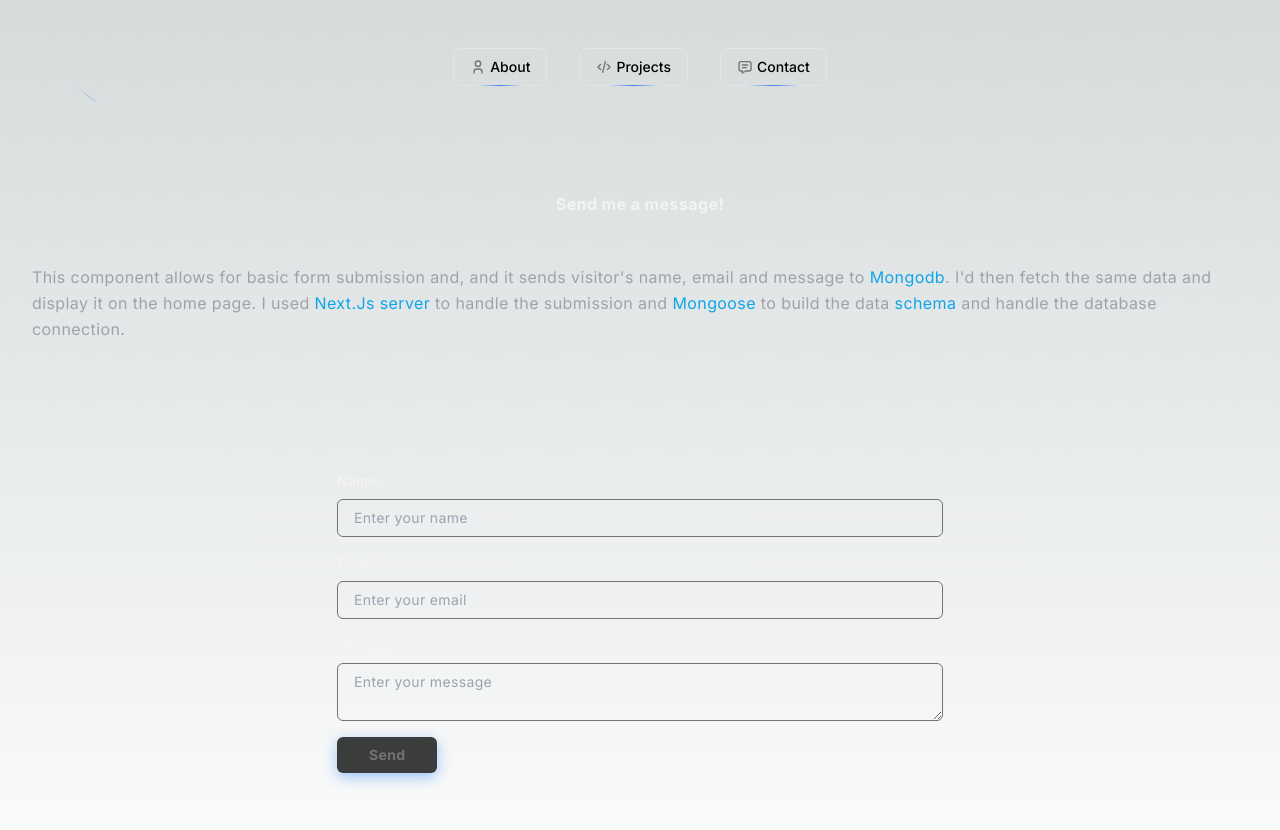
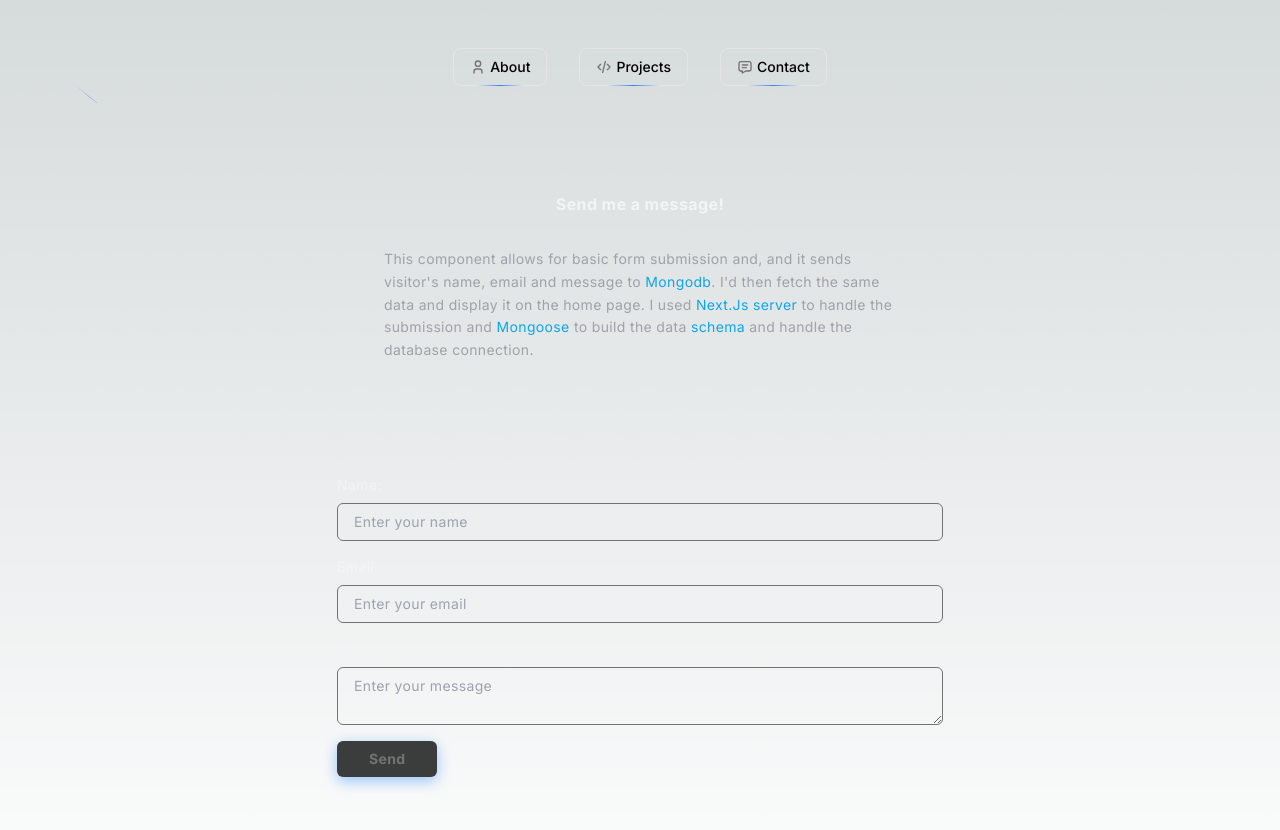
Before and after one commit to Mbareck21/portfolio, a Next.js app: page /contact in a window 1280 px wide. Shown: the top 830 px of the page. Built offline with nearby package versions, Linux system fonts and the light colour scheme.

Commit message:
adding message slider

```diff
--- a/app/contact/page.tsx
+++ b/app/contact/page.tsx
@@ -9,7 +9,7 @@ export default function Form() {
         <h1 className="text-zinc-100 font-bold tracking-wide mt-4 text-center">
           Send me a message!
         </h1>
-        <p className="mt-8 text-zinc-400 tracking-wide leading-relaxed p-4 lg: w-[60%] md:w-full sm: w-full">
+        <p className="mt-8 text-zinc-400 tracking-wide leading-relaxed text-sm max-w-lg text-pretty">
           This component allows for basic form submission and, and it sends
           visitor&apos;s name, email and message to{" "}
           <span className="text-sky-500">Mongodb</span>. I&apos;d then fetch the
--- a/components/ContactForm.tsx
+++ b/components/ContactForm.tsx
@@ -57,8 +57,6 @@ export default function ContactForm() {
   const handleSubmit = async (event: React.FormEvent<HTMLFormElement>) => {
     event.preventDefault();
     setIsSubmitting(true);
-    setShowSuccessMessage(false);
-    setShowErrorMessage(false);
     setSubmissionStatus("idle");
 
     const validationResult = contactFormSchema.safeParse(formData);
```
